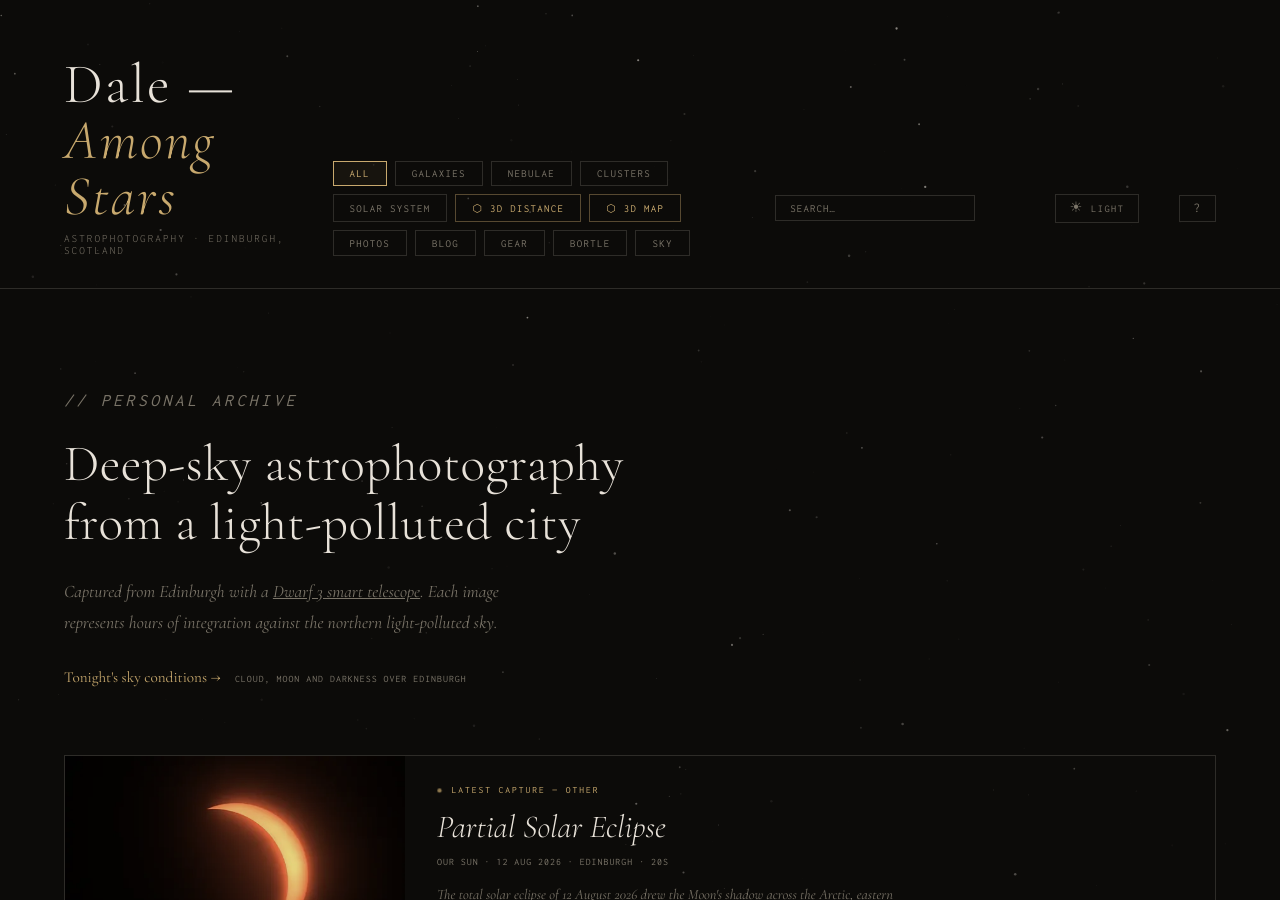
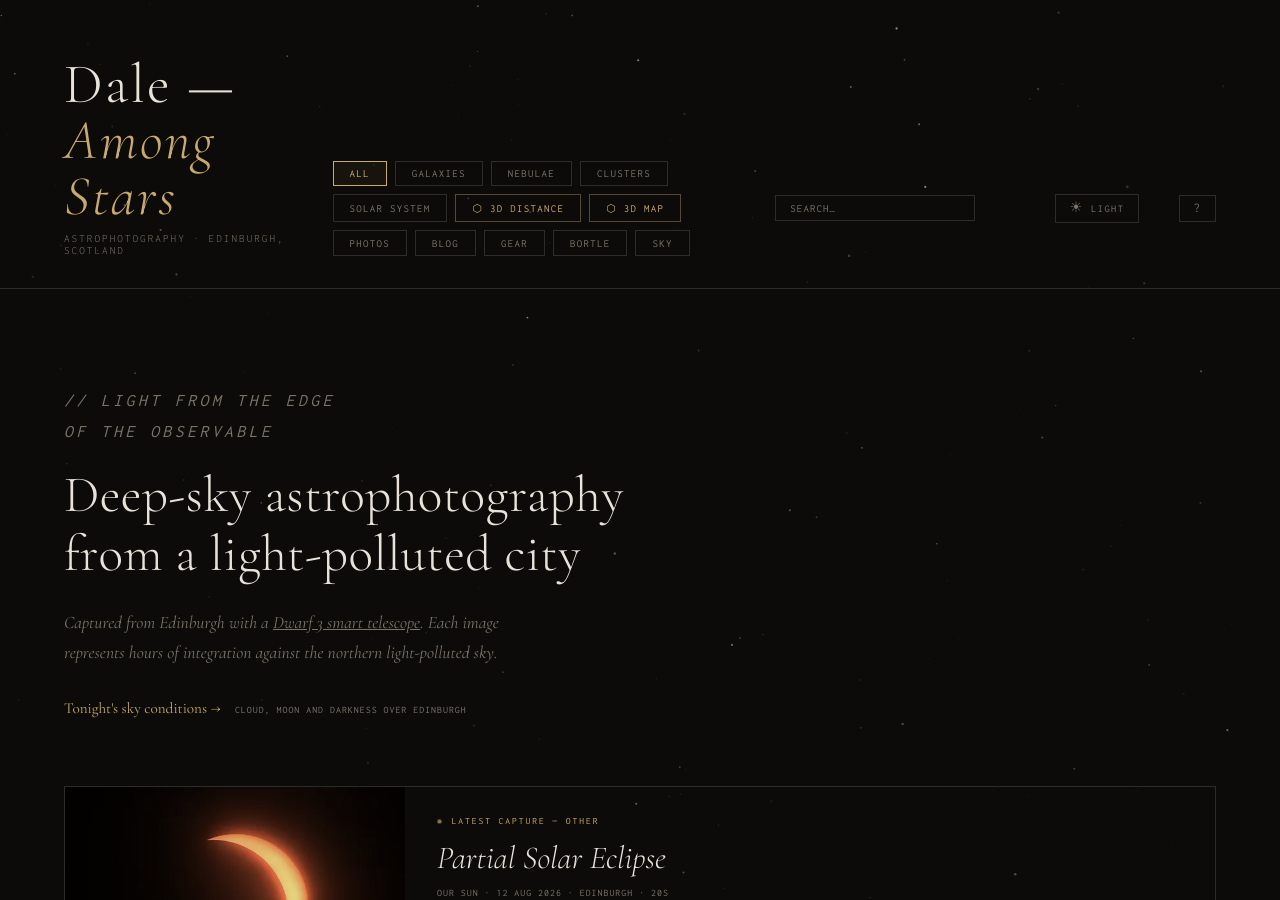
Before and after one commit to CMDRPhaedra/Astrophotography, a Jekyll site: the page index.html, which Jekyll copies as it is, in a window 1280 px wide and 900 px high. Built offline with Jekyll 4.4.1, drawn with Linux system fonts in a browser that asks for light colours.

Commit message:
Put the observable-edge line back, above the hero heading
Rewriting the hero h2 for keywords dropped 'Light from the edge of the
observable' from the site entirely, which was the best writing on the page.
It returns as the hero eyebrow, so the h2 keeps the topical wording and the
line keeps its place.

It carries its original line break rather than running on: the eyebrow is
uppercase monospace at 0.2em tracking, which makes the full sentence about
549px against a 480px column, and left to wrap it orphaned 'OBSERVABLE' on a
line of its own. Breaking it where it always broke restores its shape and
holds at mobile width too.

This displaces '// Personal Archive', which was the more generic of the two.

```diff
--- a/index.html
+++ b/index.html
@@ -925,7 +925,7 @@
 
 <!-- HERO -->
 <section class="hero">
-  <p class="hero-label">// Personal Archive</p>
+  <p class="hero-label">// Light from the edge<br>of the observable</p>
   <h2>Deep-sky astrophotography<br>from a light-polluted city</h2>
   <p>Captured from Edinburgh with a <a href="/gear/" style="color:inherit;">Dwarf 3 smart telescope</a>. Each image represents hours of integration against the northern light-polluted sky.</p>
   <p class="hero-sky"><a href="/sky/">Tonight's sky conditions &rarr;</a> <span>Cloud, moon and darkness over Edinburgh</span></p>
```
